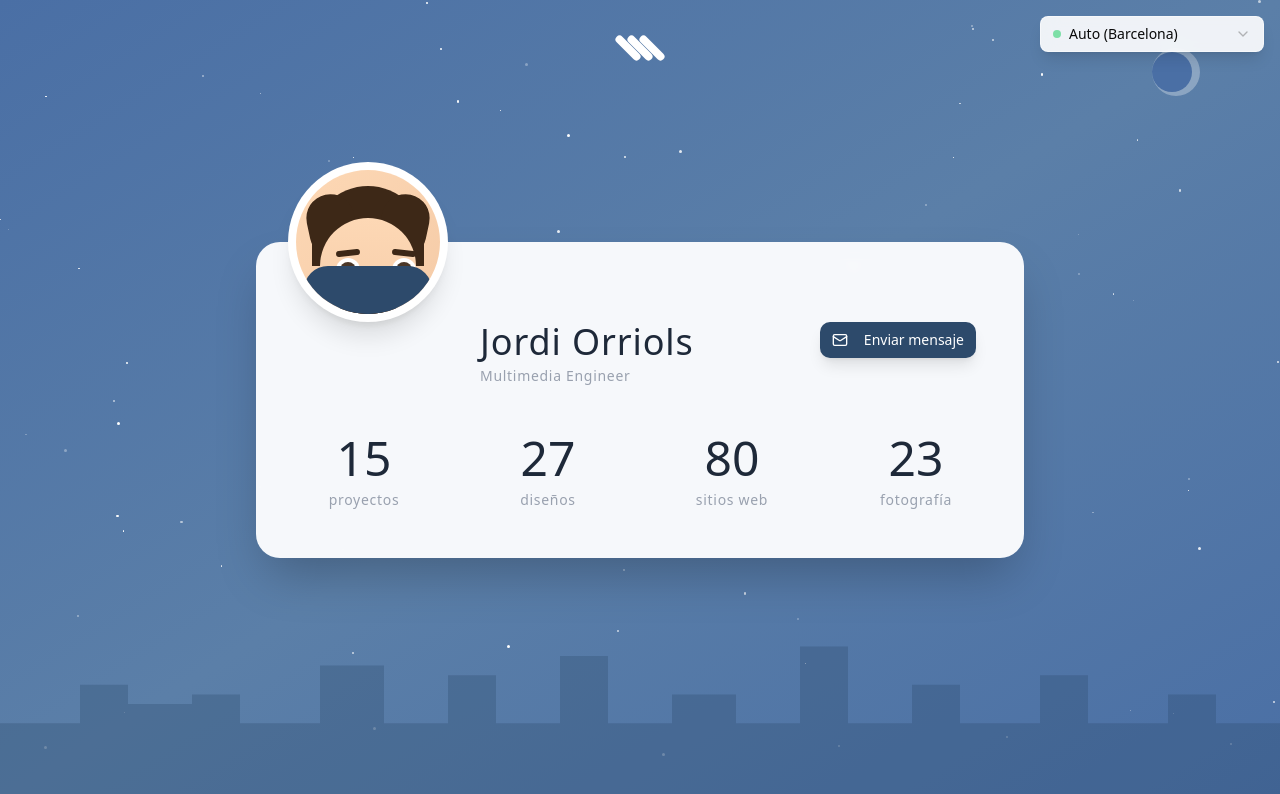
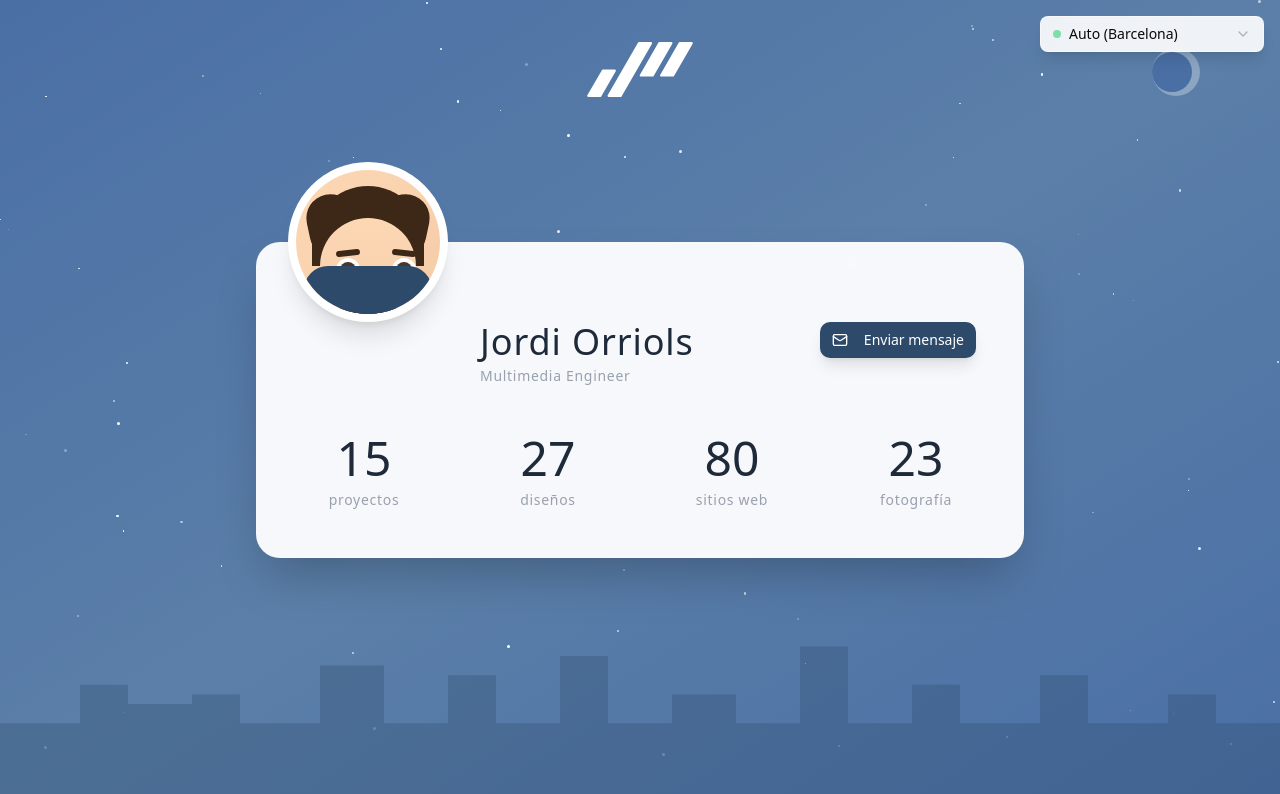
Before and after one commit to JordiOrriols/website, a React (Vite) app: page / in a window 1280 px wide. Shown: the top 794 px of the page. Built offline with nearby package versions, Linux system fonts and the light colour scheme.

Commit message:
chore: reuse the app logo

```diff
--- /dev/null
+++ b/src/components/logo.tsx
@@ -0,0 +1,41 @@
+import React from "react";
+
+export default function AppLogo() {
+  return (
+    <svg
+      version="1.1"
+      id="Logos"
+      xmlns="http://www.w3.org/2000/svg"
+      x="0px"
+      y="0px"
+      viewBox="0 0 968 576"
+      style={{
+        height: "75px",
+        pointerEvents: "none",
+        fill: "white",
+        marginBottom: "10px",
+      }}
+    >
+      <path
+        id="XMLID_13_"
+        d="M724.8,77h-91.6c-3,0-5.9,1.6-7.4,4.3L482.6,329.5c-3.3,5.7,0.8,12.8,7.4,12.8h91.6
+c3,0,5.9-1.6,7.4-4.3L732.2,89.8C735.5,84.1,731.4,77,724.8,77z"
+      />
+      <path
+        id="XMLID_11_"
+        d="M881.1,77h-91.6c-3,0-5.9,1.6-7.4,4.3L638.9,329.5c-3.3,5.7,0.8,12.8,7.4,12.8h91.6
+c3,0,5.9-1.6,7.4-4.3L888.5,89.8C891.8,84.1,887.7,77,881.1,77z"
+      />
+      <path
+        id="XMLID_9_"
+        d="M290.1,288.6h-91.6c-3,0-5.9,1.6-7.4,4.3L79.5,486.2c-3.3,5.7,0.8,12.8,7.4,12.8h91.6
+c3,0,5.9-1.6,7.4-4.3l111.7-193.4C300.8,295.6,296.7,288.6,290.1,288.6z"
+      />
+      <path
+        id="XMLID_8_"
+        d="M568.5,77h-91.6c-3,0-5.9,1.6-7.4,4.3L235.8,486.2c-3.3,5.7,0.8,12.8,7.4,12.8h91.6
+c3,0,5.9-1.6,7.4-4.3L575.9,89.8C579.2,84.1,575.1,77,568.5,77z"
+      />
+    </svg>
+  );
+}
--- a/src/components/weather/morning.tsx
+++ b/src/components/weather/morning.tsx
@@ -1,4 +1,5 @@
-import React, { useEffect, useState } from 'react';
+import React, { useEffect, useState } from "react";
+import AppLogo from "../logo";
 
 export default function MorningSunny() {
   const [clouds, setClouds] = useState([]);
@@ -30,10 +31,8 @@ export default function MorningSunny() {
             key={i}
             className="absolute top-1/2 left-1/2 w-32 h-1 bg-[#FDB813] opacity-40"
             style={{
-                            transform: `translate(-50%, -50%) rotate(${
-                                i * 45
-                            }deg)`,
-                            transformOrigin: 'center',
+              transform: `translate(-50%, -50%) rotate(${i * 45}deg)`,
+              transformOrigin: "center",
             }}
           />
         ))}
@@ -92,11 +91,7 @@ export default function MorningSunny() {
 
       {/* Logo */}
       <div className="absolute top-8 left-1/2 transform -translate-x-1/2 z-10">
-                <div className="flex gap-1">
-                    <div className="w-2 h-8 bg-white transform -rotate-45 rounded-sm shadow-lg"></div>
-                    <div className="w-2 h-8 bg-white transform -rotate-45 rounded-sm shadow-lg"></div>
-                    <div className="w-2 h-8 bg-white transform -rotate-45 rounded-sm shadow-lg"></div>
-                </div>
+        <AppLogo></AppLogo>
       </div>
 
       <style>{`
--- a/src/components/weather/night.tsx
+++ b/src/components/weather/night.tsx
@@ -1,4 +1,5 @@
-import React, { useEffect, useState } from 'react';
+import React, { useEffect, useState } from "react";
+import AppLogo from "../logo";
 
 export default function NightClear() {
   const [stars, setStars] = useState([]);
@@ -12,7 +13,7 @@ export default function NightClear() {
           top: Math.random() * 100,
           left: Math.random() * 100,
           size: Math.random() * 2 + 1,
-          delay: Math.random() * 3
+          delay: Math.random() * 3,
         });
       }
       setStars(newStars);
@@ -33,18 +34,14 @@ export default function NightClear() {
             width: `${star.size}px`,
             height: `${star.size}px`,
             animationDelay: `${star.delay}s`,
-            animationDuration: '3s'
+            animationDuration: "3s",
           }}
         />
       ))}
 
       {/* Logo */}
       <div className="absolute top-8 left-1/2 transform -translate-x-1/2 z-10">
-        <div className="flex gap-1">
-          <div className="w-2 h-8 bg-white transform -rotate-45 rounded-sm"></div>
-          <div className="w-2 h-8 bg-white transform -rotate-45 rounded-sm"></div>
-          <div className="w-2 h-8 bg-white transform -rotate-45 rounded-sm"></div>
-        </div>
+        <AppLogo></AppLogo>
       </div>
 
       {/* Moon */}
@@ -54,7 +51,11 @@ export default function NightClear() {
 
       {/* City Skyline */}
       <div className="absolute bottom-0 left-0 right-0 h-48 flex items-end justify-center opacity-30">
-        <svg viewBox="0 0 800 200" className="w-full h-full" preserveAspectRatio="none">
+        <svg
+          viewBox="0 0 800 200"
+          className="w-full h-full"
+          preserveAspectRatio="none"
+        >
           <path
             d="M0,200 L0,120 L50,120 L50,80 L80,80 L80,100 L120,100 L120,90 L150,90 L150,120 L200,120 L200,60 L240,60 L240,120 L280,120 L280,70 L310,70 L310,120 L350,120 L350,50 L380,50 L380,120 L420,120 L420,90 L460,90 L460,120 L500,120 L500,40 L530,40 L530,120 L570,120 L570,80 L600,80 L600,120 L650,120 L650,70 L680,70 L680,120 L730,120 L730,90 L760,90 L760,120 L800,120 L800,200 Z"
             fill="#2D4A6B"
--- a/src/components/weather/raining.tsx
+++ b/src/components/weather/raining.tsx
@@ -1,4 +1,5 @@
-import React, { useEffect, useState } from 'react';
+import React, { useEffect, useState } from "react";
+import AppLogo from "../logo";
 
 export default function RainyScene({ timeOfDay }) {
   const [raindrops, setRaindrops] = useState([]);
@@ -11,7 +12,7 @@ export default function RainyScene({ timeOfDay }) {
           id: i,
           left: Math.random() * 100,
           delay: Math.random() * 2,
-          duration: Math.random() * 0.5 + 0.5
+          duration: Math.random() * 0.5 + 0.5,
         });
       }
       setRaindrops(drops);
@@ -20,12 +21,12 @@ export default function RainyScene({ timeOfDay }) {
   }, []);
 
   const getGradient = () => {
-    if (timeOfDay === 'morning') {
-      return 'from-[#6B7280] via-[#8B92A0] to-[#9CA3AF]';
-    } else if (timeOfDay === 'afternoon') {
-      return 'from-[#64748B] via-[#7B8799] to-[#94A3B8]';
+    if (timeOfDay === "morning") {
+      return "from-[#6B7280] via-[#8B92A0] to-[#9CA3AF]";
+    } else if (timeOfDay === "afternoon") {
+      return "from-[#64748B] via-[#7B8799] to-[#94A3B8]";
     } else {
-      return 'from-[#374151] via-[#4B5563] to-[#6B7280]';
+      return "from-[#374151] via-[#4B5563] to-[#6B7280]";
     }
   };
 
@@ -40,7 +41,7 @@ export default function RainyScene({ timeOfDay }) {
             style={{
               top: `${Math.random() * 40}%`,
               left: `${Math.random() * 80}%`,
-              animation: `float ${40 + Math.random() * 20}s linear infinite`
+              animation: `float ${40 + Math.random() * 20}s linear infinite`,
             }}
           >
             <div className="flex items-end gap-1">
@@ -60,14 +61,18 @@ export default function RainyScene({ timeOfDay }) {
           style={{
             left: `${drop.left}%`,
             animationDelay: `${drop.delay}s`,
-            animationDuration: `${drop.duration}s`
+            animationDuration: `${drop.duration}s`,
           }}
         />
       ))}
 
       {/* City Skyline */}
       <div className="absolute bottom-0 left-0 right-0 h-48 flex items-end justify-center opacity-40">
-        <svg viewBox="0 0 800 200" className="w-full h-full" preserveAspectRatio="none">
+        <svg
+          viewBox="0 0 800 200"
+          className="w-full h-full"
+          preserveAspectRatio="none"
+        >
           <path
             d="M0,200 L0,120 L50,120 L50,80 L80,80 L80,100 L120,100 L120,90 L150,90 L150,120 L200,120 L200,60 L240,60 L240,120 L280,120 L280,70 L310,70 L310,120 L350,120 L350,50 L380,50 L380,120 L420,120 L420,90 L460,90 L460,120 L500,120 L500,40 L530,40 L530,120 L570,120 L570,80 L600,80 L600,120 L650,120 L650,70 L680,70 L680,120 L730,120 L730,90 L760,90 L760,120 L800,120 L800,200 Z"
             fill="#1F2937"
@@ -77,11 +82,7 @@ export default function RainyScene({ timeOfDay }) {
 
       {/* Logo */}
       <div className="absolute top-8 left-1/2 transform -translate-x-1/2 z-10">
-        <div className="flex gap-1">
-          <div className="w-2 h-8 bg-white/80 transform -rotate-45 rounded-sm shadow-lg"></div>
-          <div className="w-2 h-8 bg-white/80 transform -rotate-45 rounded-sm shadow-lg"></div>
-          <div className="w-2 h-8 bg-white/80 transform -rotate-45 rounded-sm shadow-lg"></div>
-        </div>
+        <AppLogo></AppLogo>
       </div>
 
       <style>{`
--- a/src/components/weather/thunderstorm.tsx
+++ b/src/components/weather/thunderstorm.tsx
@@ -1,4 +1,5 @@
-import React, { useEffect, useState } from 'react';
+import React, { useEffect, useState } from "react";
+import AppLogo from "../logo";
 
 export default function ThunderstormScene({ timeOfDay }) {
   const [raindrops, setRaindrops] = useState([]);
@@ -12,7 +13,7 @@ export default function ThunderstormScene({ timeOfDay }) {
           id: i,
           left: Math.random() * 100,
           delay: Math.random() * 2,
-          duration: Math.random() * 0.3 + 0.4
+          duration: Math.random() * 0.3 + 0.4,
         });
       }
       setRaindrops(drops);
@@ -46,7 +47,7 @@ export default function ThunderstormScene({ timeOfDay }) {
             style={{
               top: `${Math.random() * 50}%`,
               left: `${Math.random() * 80}%`,
-              animation: `float ${30 + Math.random() * 15}s linear infinite`
+              animation: `float ${30 + Math.random() * 15}s linear infinite`,
             }}
           >
             <div className="flex items-end gap-1">
@@ -80,14 +81,18 @@ export default function ThunderstormScene({ timeOfDay }) {
           style={{
             left: `${drop.left}%`,
             animationDelay: `${drop.delay}s`,
-            animationDuration: `${drop.duration}s`
+            animationDuration: `${drop.duration}s`,
           }}
         />
       ))}
 
       {/* City Skyline */}
       <div className="absolute bottom-0 left-0 right-0 h-48 flex items-end justify-center opacity-50">
-        <svg viewBox="0 0 800 200" className="w-full h-full" preserveAspectRatio="none">
+        <svg
+          viewBox="0 0 800 200"
+          className="w-full h-full"
+          preserveAspectRatio="none"
+        >
           <path
             d="M0,200 L0,120 L50,120 L50,80 L80,80 L80,100 L120,100 L120,90 L150,90 L150,120 L200,120 L200,60 L240,60 L240,120 L280,120 L280,70 L310,70 L310,120 L350,120 L350,50 L380,50 L380,120 L420,120 L420,90 L460,90 L460,120 L500,120 L500,40 L530,40 L530,120 L570,120 L570,80 L600,80 L600,120 L650,120 L650,70 L680,70 L680,120 L730,120 L730,90 L760,90 L760,120 L800,120 L800,200 Z"
             fill="#0F0D12"
@@ -97,11 +102,7 @@ export default function ThunderstormScene({ timeOfDay }) {
 
       {/* Logo */}
       <div className="absolute top-8 left-1/2 transform -translate-x-1/2 z-10">
-        <div className="flex gap-1">
-          <div className="w-2 h-8 bg-white/70 transform -rotate-45 rounded-sm shadow-lg"></div>
-          <div className="w-2 h-8 bg-white/70 transform -rotate-45 rounded-sm shadow-lg"></div>
-          <div className="w-2 h-8 bg-white/70 transform -rotate-45 rounded-sm shadow-lg"></div>
-        </div>
+        <AppLogo></AppLogo>
       </div>
 
       <style>{`
```
Also changed, not shown: src/components/weather/afternoon.tsx (+32 -13 lines). Lines whose indentation alone changed are shown as unchanged.
